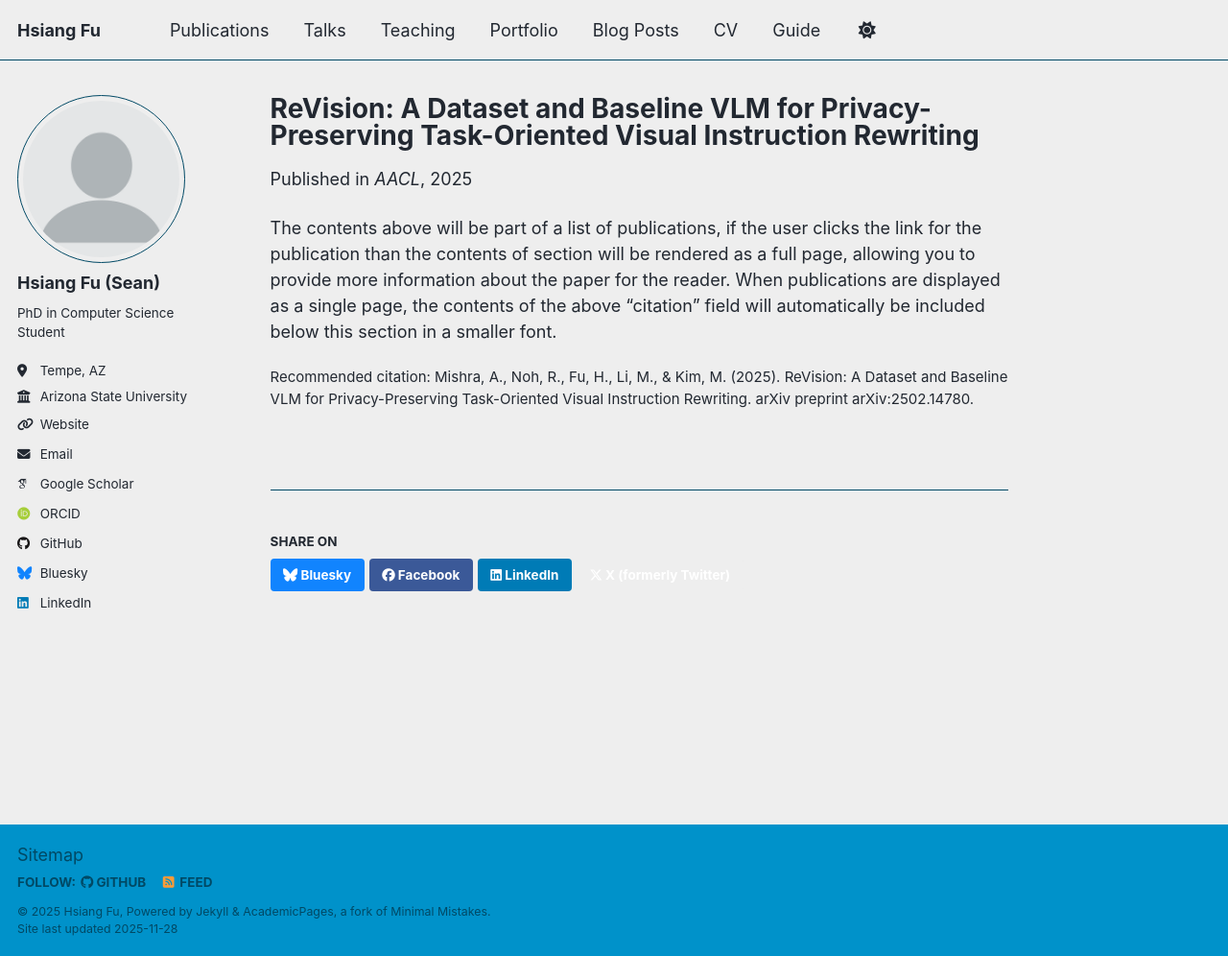
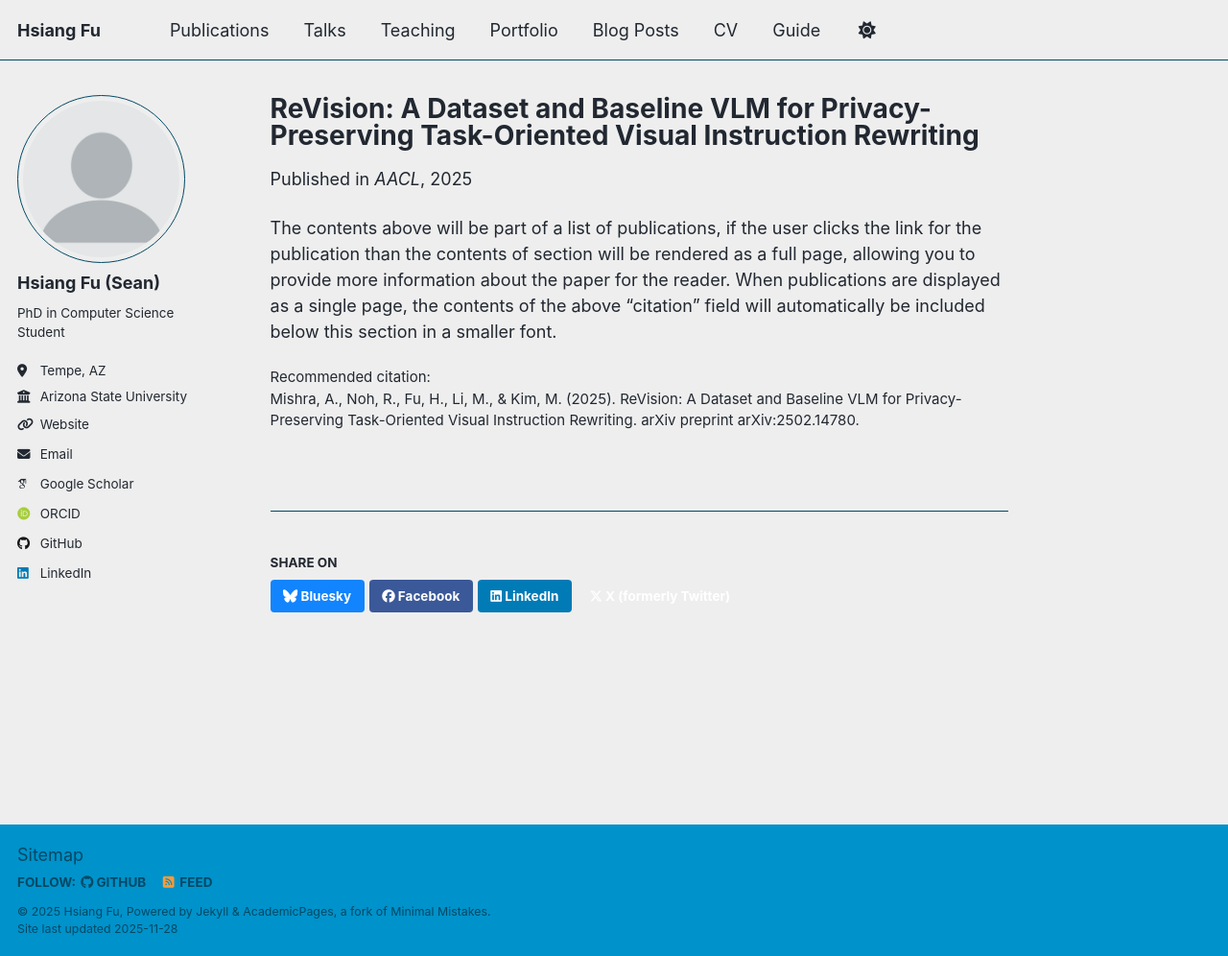
Before and after one commit to hsiang-fu/hsiang-fu.github.io, a Jekyll site: the page built from _publications/2025-02-20-revision.md, in a window 1280 px wide and 996 px high. Shown: the whole window at 96% size. Built offline with Jekyll 4.4.1, drawn with Linux system fonts in a browser that asks for light colours; some web fonts are replaced; a script that is not in the unit is left out; part of the change alters nothing that is shown.

Commit message:
updated files

```diff
--- a/_config.yml
+++ b/_config.yml
@@ -48,13 +48,13 @@ author:
   bitbucket        : # Username - Update with your username on the site
   codepen          : # Username
   dribbble         : # Username
-  github           : "https://github.com/hsiang-fu"
+  github           : "hsiang-fu"
   kaggle           : # Username
   stackoverflow    : # User number or user number and name (i.e., use "1" or "1/jeff-atwood")
 
   # Social media
   artstation       : # Username
-  bluesky          : "bsky.app" # Replace this with you Bluesky username
+  bluesky          : # Username # Replace this with you Bluesky username
   facebook         : # Username
   flickr           : # Username
   foursquare       : # Username
--- a/_publications/2025-02-20-revision.md
+++ b/_publications/2025-02-20-revision.md
@@ -9,6 +9,6 @@ venue: 'AACL'
 slidesurl: #'http://academicpages.github.io/files/slides1.pdf'
 paperurl: #'http://academicpages.github.io/files/paper1.pdf'
 bibtexurl: #'http://academicpages.github.io/files/bibtex1.bib'
-citation: 'Mishra, A., Noh, R., Fu, H., Li, M., & Kim, M. (2025). ReVision: A Dataset and Baseline VLM for Privacy-Preserving Task-Oriented Visual Instruction Rewriting. arXiv preprint arXiv:2502.14780.'
+citation: '<br>Mishra, A., Noh, R., Fu, H., Li, M., & Kim, M. (2025). ReVision: A Dataset and Baseline VLM for Privacy-Preserving Task-Oriented Visual Instruction Rewriting. arXiv preprint arXiv:2502.14780.'
 ---
 The contents above will be part of a list of publications, if the user clicks the link for the publication than the contents of section will be rendered as a full page, allowing you to provide more information about the paper for the reader. When publications are displayed as a single page, the contents of the above "citation" field will automatically be included below this section in a smaller font.
```
